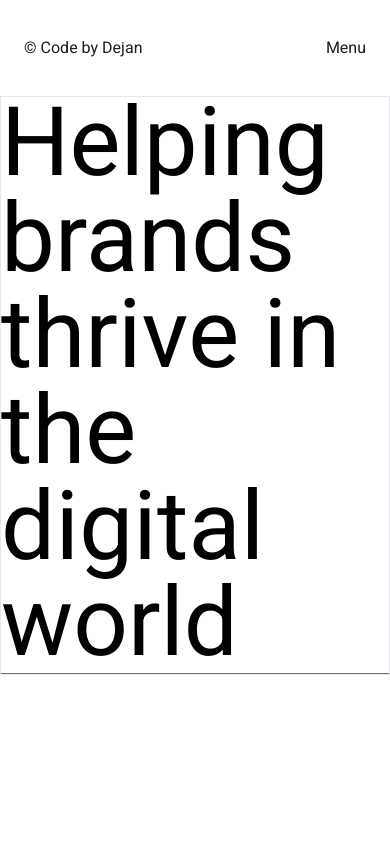
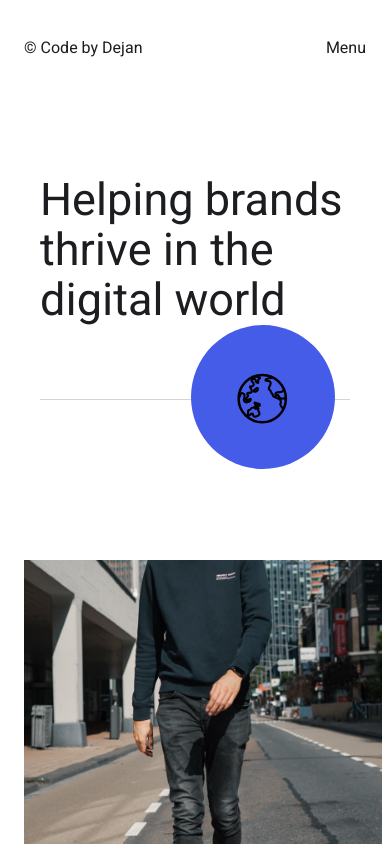
Before and after one commit to dejanheroxd/portfolio-dsn-v2, a React (Vite) app: page /about in a window 390 px wide. Shown: the top 844 px of the page. Built offline with nearby package versions, Linux system fonts and the light colour scheme.

Commit message:
added about hero section and responsivness

```diff
--- a/src/pages/about/About.jsx
+++ b/src/pages/about/About.jsx
@@ -1,10 +1,12 @@
 import React from "react";
 import HeadingSec from "./HeadingSec";
+import ExploringSec from "./ExploringSec";
 
 export default function About() {
   return (
     <div className="mt-24">
       <HeadingSec />
+      <ExploringSec />
     </div>
   );
 }
--- /dev/null
+++ b/src/pages/about/ExploringSec.jsx
@@ -0,0 +1,32 @@
+import React from "react";
+import dennisExp from "../../assets/dennis-about.jpg";
+
+export default function ExploringSec() {
+  return (
+    <div className="flex w-full justify-center pt-40 ">
+      <div className="relative ml-6 flex h-[2500px] w-[1440px] overflow-hidden sm:ml-40">
+        <div
+          data-scroll
+          data-scroll-speed={-0.3}
+          className="mr-20 mt-[700px] text-[19px] sm:mt-[290px] md:w-[250px] lg:w-[340px]"
+        >
+          <p className="mb-5 text-dennisDark">
+            I help companies from all over the world with tailor-made solutions.
+            With each project, I push my work to new horizons, always putting
+            quality first.
+          </p>
+          <p className="text-neutral-400">Always exploring...</p>
+        </div>
+        <div className="absolute right-2 top-[-300px] h-[750px] overflow-hidden sm:right-10 sm:h-[950px] sm:w-[340px] lg:right-10 lg:h-[1150px] lg:w-[540px] xl:right-10 xl:h-[1400px] xl:w-[790px] 2xl:right-[-10px] 2xl:h-[1650px] 2xl:w-[1040px]">
+          <img
+            data-scroll
+            data-scroll-speed={-0.4}
+            src={dennisExp}
+            alt=""
+            className="h-full w-full object-cover object-bottom"
+          />
+        </div>
+      </div>
+    </div>
+  );
+}
--- a/src/pages/about/HeadingSec.jsx
+++ b/src/pages/about/HeadingSec.jsx
@@ -1,10 +1,41 @@
-import React from "react";
+import React, { useEffect, useRef } from "react";
+import Lottie from "lottie-react";
+import animationData from "../../assets/Animation.json";
 
 export default function HeadingSec() {
+  const worlRef = useRef();
+
+  useEffect(() => {
+    worlRef.current.setSpeed(0.55);
+  }, []);
+
   return (
-    <div className="flex w-full flex-col justify-center border">
-      <div className="border-b border-neutral-500">
-        <p className="text-8xl">Helping brands thrive in the digital world</p>
+    <div className="relative flex w-full flex-col items-center justify-center pt-20 sm:pt-40">
+      <div className="w-[310px] border-b border-neutral-300 pb-[73px] sm:w-[770px] sm:pb-32 lg:w-[910px] xl:w-[1040px] 2xl:w-[1280px]">
+        <p className="w-[310px] text-[45px] leading-[50px] text-dennisDark sm:w-[600px] sm:text-[6vw] sm:leading-[75px] lg:w-[700px] lg:leading-[90px] xl:w-[940px] xl:leading-[105px] 2xl:w-[1200px] 2xl:leading-[135px]">
+          Helping brands thrive in the digital world
+        </p>
+      </div>
+      <div className="absolute bottom-[-69px] right-[55px] h-36 w-36 rounded-full bg-dennisBlue-100 sm:bottom-[-70px] sm:right-[150px] lg:bottom-[-77px] lg:right-[200px] lg:h-40 lg:w-40 xl:bottom-[-100px] xl:right-[350px] xl:h-52 xl:w-52 2xl:right-[415px]">
+        <Lottie
+          initialSegment={[26, 114]}
+          lottieRef={worlRef}
+          loop={true}
+          animationData={animationData}
+          className="scale-[2] sm:scale-[1.7]"
+        />
+        <svg
+          width="20"
+          height="20"
+          viewBox="0 0 25 25"
+          fill="none"
+          xmlns="http://www.w3.org/2000/svg"
+        >
+          <path
+            d="M0.406792 0.406792C0.949181 -0.135597 1.82859 -0.135597 2.37098 0.406792L22.2222 20.258V6.94444C22.2222 6.17739 22.8441 5.55555 23.6111 5.55555C24.3781 5.55555 25 6.17739 25 6.94444V23.6111C25 24.3781 24.3781 25 23.6111 25H6.94444C6.17739 25 5.55555 24.3781 5.55555 23.6111C5.55555 22.8441 6.17739 22.2222 6.94444 22.2222H20.258L0.406792 2.37098C-0.135597 1.82859 -0.135597 0.949181 0.406792 0.406792Z"
+            fill="white"
+          />
+        </svg>
       </div>
     </div>
   );
--- a/src/pages/home/WorkStateSec/Statement.jsx
+++ b/src/pages/home/WorkStateSec/Statement.jsx
@@ -82,7 +82,7 @@ export default function Statement() {
             className="buttonClass absolute bottom-[-130px] right-9 overflow-hidden   rounded-full bg-dennisDark px-[37px] py-[60px] text-white transition-colors duration-300  lg:bottom-[-80px] xl:bottom-[-120px] xl:px-[71px] xl:py-[94px] 2xl:bottom-[-235px]"
             datatype="go"
           >
-            <p className="relative z-50">About Me</p>
+            <p className="relative z-20">About Me</p>
             <div
               ref={circle}
               className="absolute left-[-15%] top-[100%] h-[150%] w-[100%] rounded-[50%] bg-dennisBlue-100"
```
Also changed, not shown: src/assets/dennis-about.jpg (added).
